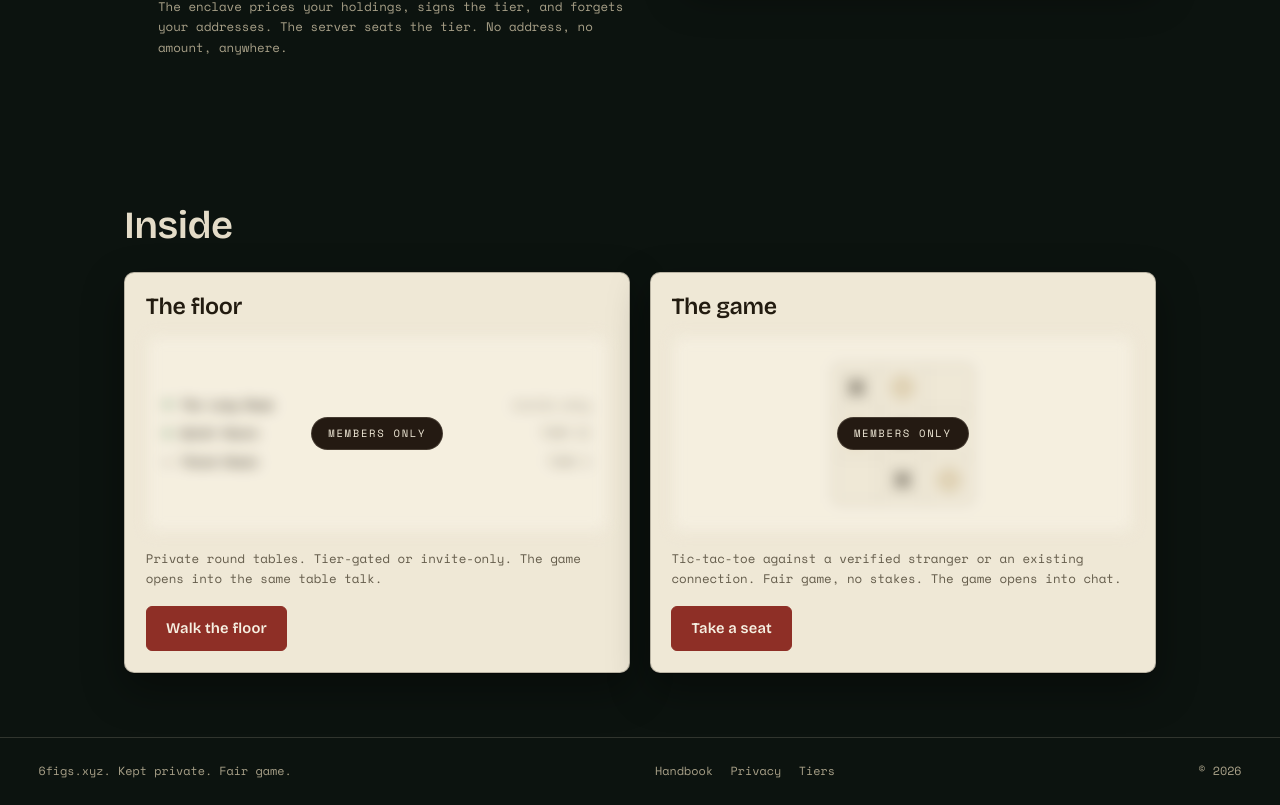
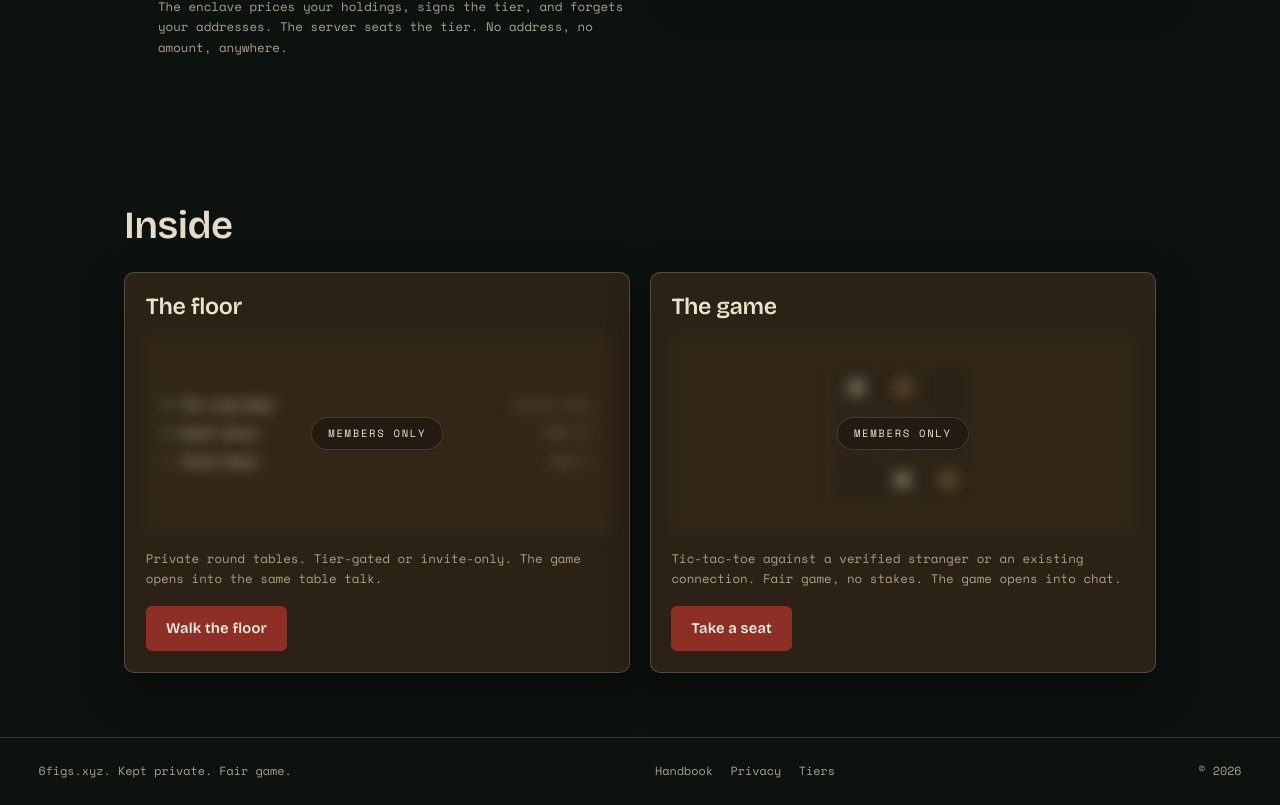
Before and after one commit to ibrahimbaig334/6FIGS.XYZ_frontend, a Next.js app: page / in a window 1280 px wide. Shown: the part 1428-2233 px from the top of the page. Built offline with nearby package versions, Linux system fonts and the light colour scheme; no server answers.

Commit message:
Honest night mode, constructed 6, living waits, tightened deal, gate rhythm

```diff
--- a/src/app/create/page.tsx
+++ b/src/app/create/page.tsx
@@ -165,12 +165,11 @@ export default function CreateRoomPage() {
       >
         <div className="plate auth-card">
           <h1 className="label">The door</h1>
-          <p className="fine" style={{ marginTop: "0.6rem" }}>
+          <p className="fine" style={{ margin: 0 }}>
             Log in to set a table of your own.
           </p>
           <div
             style={{
-              marginTop: "1.2rem",
               display: "flex",
               justifyContent: "center",
             }}
--- a/src/app/globals.css
+++ b/src/app/globals.css
@@ -45,20 +45,22 @@
 }
 
 html.dark {
-  /* Midnight: the room after hours. */
+  /* Midnight: the room after hours. The card stock turns to dark walnut —
+     the same paper under lamplight — so night mode darkens every surface,
+     not just the page. Light theme values above are untouched. */
   --page: #0c130f;
   --felt-2: #101813;
   --table-felt: #132016;
   --wood: #241a12;
   --wood-2: #2e2218;
-  --card: #efe8d6;
-  --card-2: #f6f0e1;
-  --tx: #221b10;
-  --tx-dim: #645c4b;
+  --card: #2b2115;
+  --card-2: #332818;
+  --tx: #ece3cd;
+  --tx-dim: #ab9f85;
   --tx-page: #e4dcc8;
   --tx-page-dim: #a8a088;
-  --line: rgba(34, 27, 16, 0.26);
-  --line-soft: rgba(34, 27, 16, 0.14);
+  --line: rgba(236, 227, 205, 0.22);
+  --line-soft: rgba(236, 227, 205, 0.11);
   --line-page: rgba(228, 220, 200, 0.17);
   --line-page-soft: rgba(228, 220, 200, 0.09);
   --brass: #b29254;
@@ -70,6 +72,22 @@ html.dark {
   --focus: #c9a445;
   --shadow-card: 0 1px 0 rgba(0, 0, 0, 0.35), 0 16px 40px rgba(0, 0, 0, 0.38);
   --shadow-table: 0 2px 0 rgba(0, 0, 0, 0.4), 0 24px 56px rgba(0, 0, 0, 0.45);
+}
+
+/* Midnight: anything set in card-ink on a walnut surface would vanish now
+   that the card stock is dark — cream ink takes over on wood. */
+html.dark .veil-note span,
+html.dark .chip.on,
+html.dark .plate .chip.on,
+html.dark .msg.me,
+html.dark .docs-nav a.active,
+html.dark .docs-callout.ink,
+html.dark .docs-callout.ink > .label,
+html.dark .docs-callout.ink p,
+html.dark .docs-table-row.head,
+html.dark .docs-qa[open] .docs-q::before,
+html.dark body .wallet-adapter-modal-middle-button {
+  color: var(--tx);
 }
 
 /* ---------- base ---------- */
@@ -965,6 +983,10 @@ select.field option {
 html:not(.dark) .hero-plate {
   background: #7a5d23;
   color: var(--card);
+}
+
+html.dark .hero-plate {
+  color: #221b10;
 }
 
 .hero-table-caption {
@@ -1347,6 +1369,29 @@ html:not(.dark) .mini-cell.mark-o svg circle {
   border-color: var(--wood-2);
 }
 
+/* Midnight: the felt and walnut would melt into the dark card, so the rim
+   carries lamplight and taken seats glow brass. */
+html.dark .table-scene {
+  border-color: color-mix(in srgb, var(--brass) 38%, var(--wood));
+}
+
+html.dark .table-card:hover .table-scene {
+  border-color: color-mix(in srgb, var(--brass) 60%, var(--wood));
+}
+
+html.dark .table-seat {
+  border-color: #6b5a36;
+}
+
+html.dark .table-seat.on {
+  background: var(--brass);
+  border-color: var(--brass);
+}
+
+html.dark .hero-table-top {
+  border-color: color-mix(in srgb, var(--brass) 30%, var(--wood));
+}
+
 .table-top {
   padding: 1rem 3.2rem;
   display: grid;
@@ -2255,32 +2300,31 @@ html:not(.dark) .board-cell .mark circle {
 .chop-draw svg path {
   fill: none;
   stroke: currentColor;
-  stroke-width: 1.6;
+  stroke-width: 2.2;
   stroke-linecap: round;
-  stroke-linejoin: round;
-}
-
-.chop-draw .draw-outer {
-  stroke-dasharray: 87;
-  stroke-dashoffset: 87;
-  animation: chop-outer 2.8s ease-in-out infinite;
-}
-
-.chop-draw .draw-inner {
-  stroke-dasharray: 21;
-  stroke-dashoffset: 21;
-  animation: chop-inner 2.8s ease-in-out infinite;
-}
-
-@keyframes chop-outer {
+}
+
+.chop-draw .draw-tail {
+  stroke-dasharray: 10;
+  stroke-dashoffset: 10;
+  animation: chop-tail 2.8s ease-in-out infinite;
+}
+
+.chop-draw .draw-bowl {
+  stroke-dasharray: 32;
+  stroke-dashoffset: 32;
+  animation: chop-bowl 2.8s ease-in-out infinite;
+}
+
+@keyframes chop-tail {
   0% {
-    stroke-dashoffset: 87;
+    stroke-dashoffset: 10;
     opacity: 0;
   }
   6% {
     opacity: 1;
   }
-  45% {
+  32% {
     stroke-dashoffset: 0;
     opacity: 1;
   }
@@ -2295,16 +2339,16 @@ html:not(.dark) .board-cell .mark circle {
   }
 }
 
-@keyframes chop-inner {
+@keyframes chop-bowl {
   0%,
-  28% {
-    stroke-dashoffset: 21;
+  24% {
+    stroke-dashoffset: 32;
     opacity: 0;
   }
-  34% {
+  30% {
     opacity: 1;
   }
-  60% {
+  62% {
     stroke-dashoffset: 0;
     opacity: 1;
   }
@@ -2320,12 +2364,8 @@ html:not(.dark) .board-cell .mark circle {
 }
 
 @media (prefers-reduced-motion: reduce) {
-  .chop-draw svg path {
-    fill: currentColor;
-    stroke: none;
-  }
-  .chop-draw .draw-outer,
-  .chop-draw .draw-inner {
+  .chop-draw .draw-tail,
+  .chop-draw .draw-bowl {
     animation: none;
     stroke-dashoffset: 0;
     opacity: 1;
@@ -2394,6 +2434,15 @@ html:not(.dark) .board-cell .mark circle {
   max-width: 520px;
   text-align: center;
   padding: 2.4rem 2rem;
+  display: flex;
+  flex-direction: column;
+  gap: 1.1rem;
+  align-items: stretch;
+}
+
+.auth-card > * {
+  margin-top: 0;
+  margin-bottom: 0;
 }
 
 .page-enter {
@@ -2999,10 +3048,10 @@ html:not(.dark) .board-cell .mark circle {
 
 .deal-list li {
   display: grid;
-  grid-template-columns: 2.2rem minmax(0, 1fr);
-  gap: 1rem;
+  grid-template-columns: 2rem minmax(0, 1fr);
+  gap: 0.85rem;
   align-items: start;
-  padding: 0.85rem 0;
+  padding: 0.55rem 0;
 }
 
 .deal-list li + li {
@@ -3010,7 +3059,7 @@ html:not(.dark) .board-cell .mark circle {
 }
 
 .deal-list li:first-child {
-  padding-top: 0.4rem;
+  padding-top: 0.25rem;
 }
 
 .deal-list li:last-child {
@@ -3019,7 +3068,7 @@ html:not(.dark) .board-cell .mark circle {
 
 .deal-num {
   font-family: var(--font-space), monospace;
-  font-size: 0.8rem;
+  font-size: 0.72rem;
   letter-spacing: 0.1em;
   color: var(--brass);
   padding-top: 0.3rem;
@@ -3031,8 +3080,8 @@ html:not(.dark) .deal-num {
 
 .deal-list p {
   margin: 0;
-  font-size: 1.02rem;
-  line-height: 1.65;
+  font-size: 0.92rem;
+  line-height: 1.75;
   max-width: 68ch;
 }
 
--- a/src/app/profile/page.tsx
+++ b/src/app/profile/page.tsx
@@ -190,7 +190,6 @@ export default function ProfilePage() {
       >
         <div
           className="plate auth-card"
-          style={{ display: "flex", flexDirection: "column", gap: "1rem" }}
         >
           <h1 className="label">The door</h1>
           <div style={{ display: "flex", justifyContent: "center" }}>
--- a/src/app/rooms/page.tsx
+++ b/src/app/rooms/page.tsx
@@ -187,7 +187,6 @@ export default function RoomsPage() {
           <h1 className="label">The door</h1>
           <div
             style={{
-              marginTop: "1.2rem",
               display: "flex",
               justifyContent: "center",
             }}
--- a/src/components/BusyPhase.tsx
+++ b/src/components/BusyPhase.tsx
@@ -1,5 +1,6 @@
 "use client";
 
+import { useEffect, useState } from "react";
 import ChopDraw from "./ChopDraw";
 
 /* A wait with a face: the house chop drawing itself beside the true phase
@@ -14,3 +15,19 @@ export default function BusyPhase({ label }: { label: string }) {
     </button>
   );
 }
+
+/* Under a long phase, the house narrates its true work on rotation — every
+   line names something actually happening inside the sealed box. */
+export function PhaseWhisper({ lines }: { lines: string[] }) {
+  const [i, setI] = useState(0);
+  useEffect(() => {
+    if (lines.length < 2) return;
+    const t = setInterval(() => setI((n) => (n + 1) % lines.length), 2600);
+    return () => clearInterval(t);
+  }, [lines.length]);
+  return (
+    <p className="fine" style={{ margin: 0, textAlign: "center" }} aria-live="off">
+      {lines[i % lines.length]}
+    </p>
+  );
+}
--- a/src/components/ChopDraw.tsx
+++ b/src/components/ChopDraw.tsx
@@ -1,20 +1,18 @@
 "use client";
 
-/* The house signs its mark while you wait: the true 6 inks itself, outer
-   contour first, then the bowl's counter, a breath of hold, and again.
-   Waiting reads as ceremony — the chop being cut — instead of a spinner
-   going nowhere. Static under reduced motion. */
-const OUTER =
-  "M11.60 20.50Q7.59 20.50 5.49 18.11Q3.40 15.73 3.40 11.16Q3.40 8.05 4.36 5.89Q5.33 3.73 7.13 2.62Q8.93 1.50 11.46 1.50Q12.78 1.50 13.89 1.81Q15.00 2.13 15.86 2.76Q16.72 3.39 17.28 4.37Q17.84 5.35 18.05 6.64L14.57 7.53Q14.43 6.44 13.91 5.81Q13.39 5.17 12.69 4.90Q11.98 4.63 11.25 4.63Q10.14 4.63 9.33 5.16Q8.53 5.68 8.03 6.60Q7.52 7.52 7.28 8.71Q7.04 9.89 7.04 11.21Q7.04 11.87 7.13 12.69Q7.21 13.51 7.37 14.26H7.64Q7.57 12.73 8.04 11.69Q8.51 10.65 9.31 10.02Q10.11 9.39 11.08 9.11Q12.05 8.83 12.99 8.83Q14.49 8.83 15.76 9.45Q17.04 10.07 17.82 11.31Q18.60 12.55 18.60 14.37Q18.60 15.50 18.24 16.59Q17.88 17.68 17.06 18.57Q16.23 19.46 14.89 19.98Q13.56 20.50 11.60 20.50Z";
-const INNER =
-  "M11.43 17.50Q12.28 17.50 12.91 17.26Q13.54 17.03 13.98 16.61Q14.43 16.19 14.65 15.64Q14.87 15.09 14.87 14.44Q14.87 13.49 14.43 12.82Q14.00 12.15 13.29 11.80Q12.59 11.45 11.71 11.45Q10.75 11.45 9.97 11.87Q9.19 12.29 8.73 13.04Q8.28 13.78 8.28 14.78Q8.28 15.57 8.55 16.09Q8.82 16.61 9.28 16.92Q9.74 17.24 10.31 17.37Q10.87 17.50 11.43 17.50Z";
+/* The house signs its mark while you wait: the tail arc draws first, then
+   the bowl, a breath of hold, and again. Waiting reads as ceremony — the
+   chop being cut — instead of a spinner going nowhere. Static under
+   reduced motion. */
+const TAIL = "M14.33 9.45 A5.7 5.7 0 0 0 8.7 2.9";
+const BOWL = "M16.02 11.3 A5.8 5.8 0 1 1 12.01 8.49";
 
 export default function ChopDraw({ size = "md" }: { size?: "sm" | "md" | "lg" }) {
   return (
     <span className={`chop chop-${size} chop-draw`} aria-hidden="true">
       <svg viewBox="0 0 22 22">
-        <path className="draw-outer" d={OUTER} />
-        <path className="draw-inner" d={INNER} />
+        <path className="draw-tail" d={TAIL} />
+        <path className="draw-bowl" d={BOWL} />
       </svg>
     </span>
   );
--- a/src/components/Loader.tsx
+++ b/src/components/Loader.tsx
@@ -9,8 +9,12 @@ import ChopDraw from "./ChopDraw";
 const WHISPERS = [
   "Lighting the lamp.",
   "Warming your seat.",
+  "Reading balances inside the sealed box.",
   "Shuffling the deck.",
+  "Forgetting addresses as it goes.",
   "Checking the door.",
+  "Signing nothing but the tier.",
+  "Dealing you in.",
 ];
 
 export default function Loader({ label }: { label?: string }) {
--- a/src/components/TeeProveInner.tsx
+++ b/src/components/TeeProveInner.tsx
@@ -31,7 +31,7 @@ import {
   openWalletModalVerified,
   walletModalDiagnostics,
 } from "./WalletStack";
-import BusyPhase from "./BusyPhase";
+import BusyPhase, { PhaseWhisper } from "./BusyPhase";
 
 export type ProveMode = "establish" | "add" | "identify";
 
@@ -436,6 +436,15 @@ function TeeProveFlow({
       }}
     >
       <BusyPhase label={phase} />
+      {sig && (
+        <PhaseWhisper
+          lines={[
+            "Reading balances inside the sealed box.",
+            "Pricing holdings, forgetting addresses.",
+            "Sealing nothing but the tier.",
+          ]}
+        />
+      )}
       {diag && !stalled && (
         <p
           className="fine"
```
Also changed, not shown: src/components/Chop.tsx (+13 -8 lines), src/app/icon.svg, 1 other file (tests, documents, lock files or other folders).
